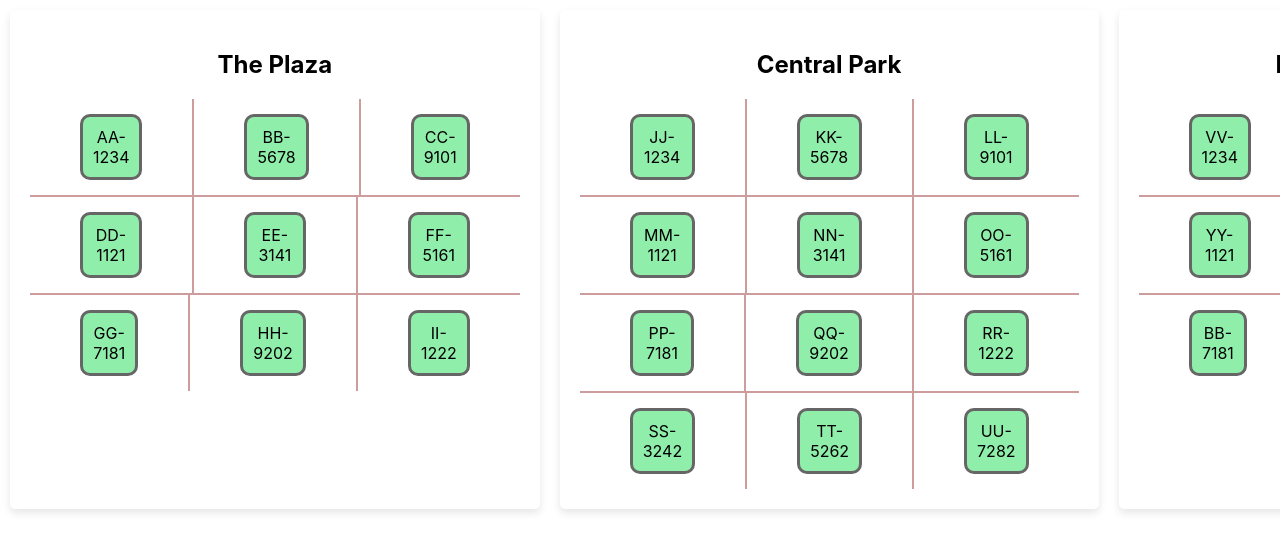
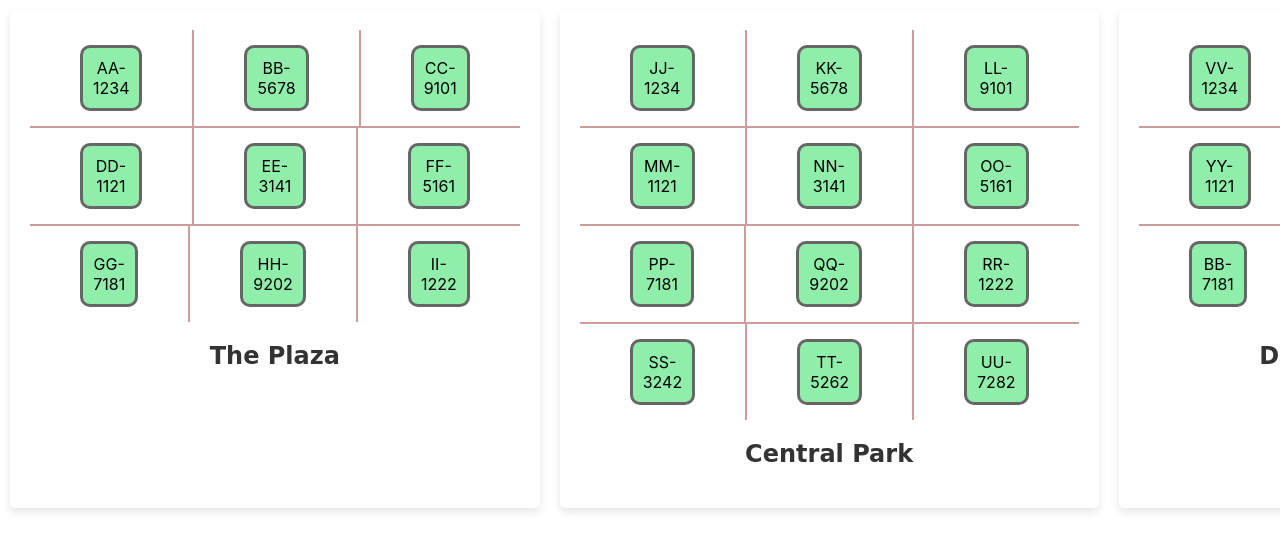
Before and after one commit to ChenJo20/day13-react-parking-lot, a React (Create React App) app: page / in a window 1280 px wide. Shown: the top 552 px of the page. Built offline with nearby package versions, Linux system fonts and the light colour scheme.

Commit message:
refactor: beautify the name

```diff
--- a/src/components/ParkingLotGroup.jsx
+++ b/src/components/ParkingLotGroup.jsx
@@ -10,8 +10,8 @@ const ParkingLotGroup = () => {
         <div className="parking-lot-group">
             {parkingLotsWithTickets.map((lot, _) => (
                 <div key={lot.id} className="parking-lot-wrapper">
-                    <h2>{lot.name}</h2>
                     <ParkingLot lot={lot}/>
+                    <h2 className="parking-lot-name">{lot.name}</h2>
                 </div>
             ))}
         </div>
--- a/src/components/css/ParkingLotGroup.css
+++ b/src/components/css/ParkingLotGroup.css
@@ -13,3 +13,10 @@
     background-color: #fff;
     flex: 1;
 }
+
+.parking-lot-name {
+    font-family: 'Comic Sans MS', cursive, sans-serif;
+    font-size: 24px;
+    font-weight: bold;
+    color: #333;
+}
```
